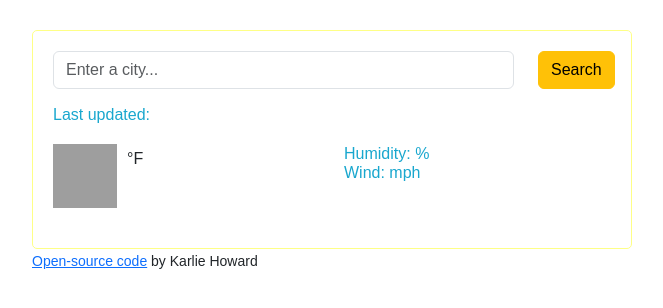
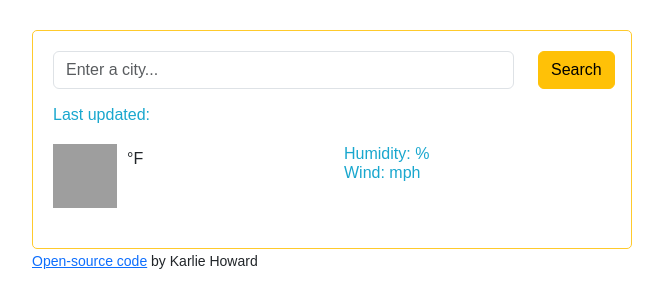
Before and after one commit to karlie101/Incredible_Weather, a plain HTML site: page index.html in a window 1280 px wide. Shown: the whole page, without its empty margins (308-971 px from the left). Drawn offline with nearby package versions, Linux system fonts and the light colour scheme; no server answers; grey boxes are pictures that could not be loaded.

Commit message:
Updated border color in CSS.

```diff
--- a/src/style.css
+++ b/src/style.css
@@ -36,7 +36,7 @@ li:first-letter {
 
 .radar {
   padding: 20px;
-  border: 1px solid rgb(254, 255, 134);
+  border: 1px solid #FFCA2C;
   border-radius: 5px;
 }
 
```
Also changed, not shown: index.html (+0 -1 lines).
